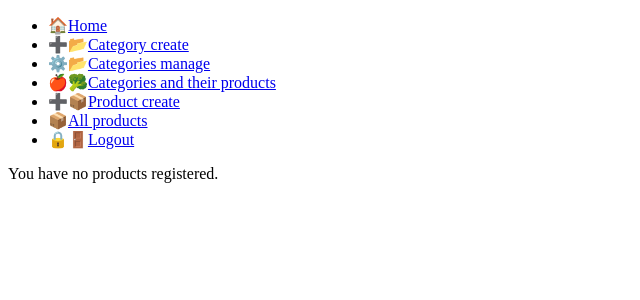
After one commit to andresmartinezpineda/produce_store, a Django app: page /all_products/ in a window 1280 px wide. The commit adds this page. Shown: the top 300 px of the page, without its empty margins (0-640 px from the left). Run offline with Django 5.2, Linux system fonts and the light colour scheme; the visitor is signed in with stand-in values (Sample User, id 1); data that the repository does not hold is empty.

Commit message:
Add all_products view with URL and template to display all user products ordered by category and name

```diff
--- a/shop_admin/templates/layouts/base.html
+++ b/shop_admin/templates/layouts/base.html
@@ -22,7 +22,10 @@
                 🍎🥦<a href="{%url 'categories'%}">Categories and their products</a>
             </li>
             <li>
-                ➕🍏<a href="{%url 'product_create'%}">Product create</a>
+                ➕📦<a href="{%url 'product_create'%}">Product create</a>
+            </li>
+            <li>
+                📦<a href="{%url 'all_products'%}">All products</a>
             </li>
             <li>
                 🔒🚪<a href="{%url 'logout'%}">Logout</a>
--- /dev/null
+++ b/shop_admin/templates/products/all_products.html
@@ -0,0 +1,32 @@
+<!DOCTYPE html>
+<html lang="en">
+<head>
+    <meta charset="UTF-8">
+    <meta name="viewport" content="width=device-width, initial-scale=1.0">
+    <title>All producst</title>
+</head>
+<body>
+    {%extends 'layouts/base.html'%}
+
+    {%block content%}
+
+    {%if products%}
+    <h1>All products</h1>
+
+    <ul>
+        {%for product in products%}
+        <li>
+            <p><strong>name:</strong> {{product.name}}</p>
+            <p><strong>description:</strong> {{product.description}}</p>
+            <p><strong>price:</strong> ${{product.price}}</p>
+            <p><strong>stock ({{product.unit}}):</strong> {{product.stock}}</p>
+            <p><strong>category:</strong> {{product.category}}</p>
+        </li>
+        {%endfor%}
+    </ul>
+    {%else%}
+    <p>You have no products registered.</p>
+    {%endif%}
+    {%endblock%}
+</body>
+</html>
--- a/shop_admin/urls.py
+++ b/shop_admin/urls.py
@@ -15,6 +15,7 @@ urlpatterns = [
     path('category_create/',views.category_create,name='category_create'), # URL pattern for creating a new product category
     path('categories/<int:category_id>/',views.products_by_category,name='products_by_category'),
 
+    path('all_products/',views.all_products,name='all_products'),
     path('product_create/',views.product_create,name='product_create'),
     path('edit_product/<int:product_id>/',views.edit_product,name='edit_product'),
     path('delete_product/<int:product_id>/',views.delete_product,name='delete_product')
--- a/shop_admin/views.py
+++ b/shop_admin/views.py
@@ -1,4 +1,4 @@
-from django.shortcuts import render,redirect,get_object_or_404
+from django.shortcuts import render,redirect,get_object_or_404,get_list_or_404
 from django.contrib.auth import authenticate,login,logout
 from django.contrib.auth.forms import UserCreationForm,AuthenticationForm
 from django.contrib.auth.models import User
@@ -134,7 +134,7 @@ def product_create(request):
             new_product = form.save(commit=False)
             new_product.user = request.user
             new_product.save()
-            return redirect('home')
+            return redirect('all_products')
         else:
             return render(request,'products/product_create.html',{
                 'form': form,
@@ -194,12 +194,22 @@ def delete_product(request,product_id):
         return redirect('categories')
 
 @login_required
+def all_products(request):
+    """
+    Displays all products for the authenticated user.
+    """
+    products = Product.objects.filter(user=request.user).order_by('category','name')
+    return render(request,'products/all_products.html',{
+        'products': products
+    })
+
+@login_required
 def categories_manage(request):
     """
     Displays all categories for the authenticated user with management options (edit, delete).
     """
     return render(request,'categories/categories_manage.html',{
-        'categories': Category.objects.all()
+        'categories': Category.objects.filter(user=request.user).order_by('name')
     })
 
 @login_required
```
